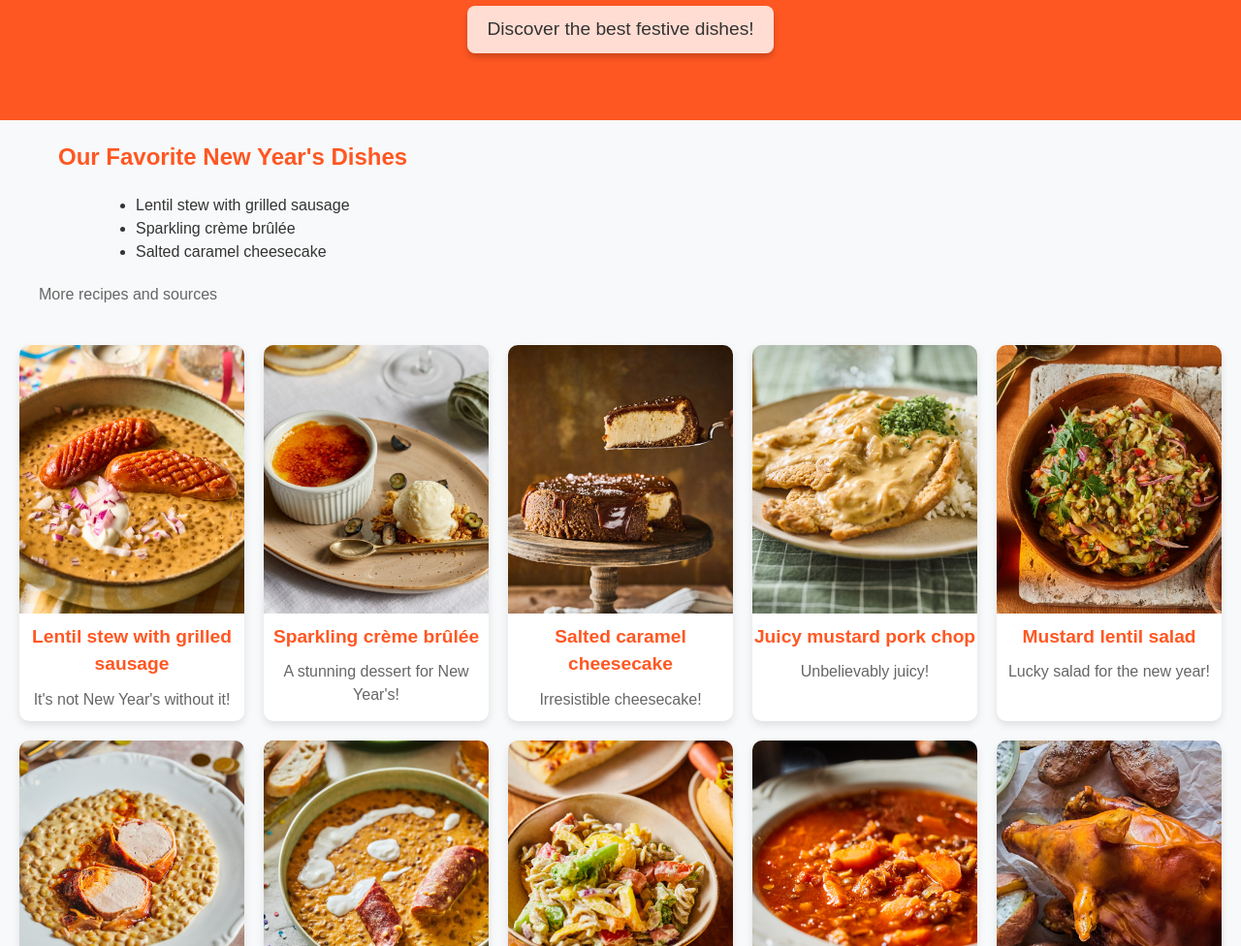
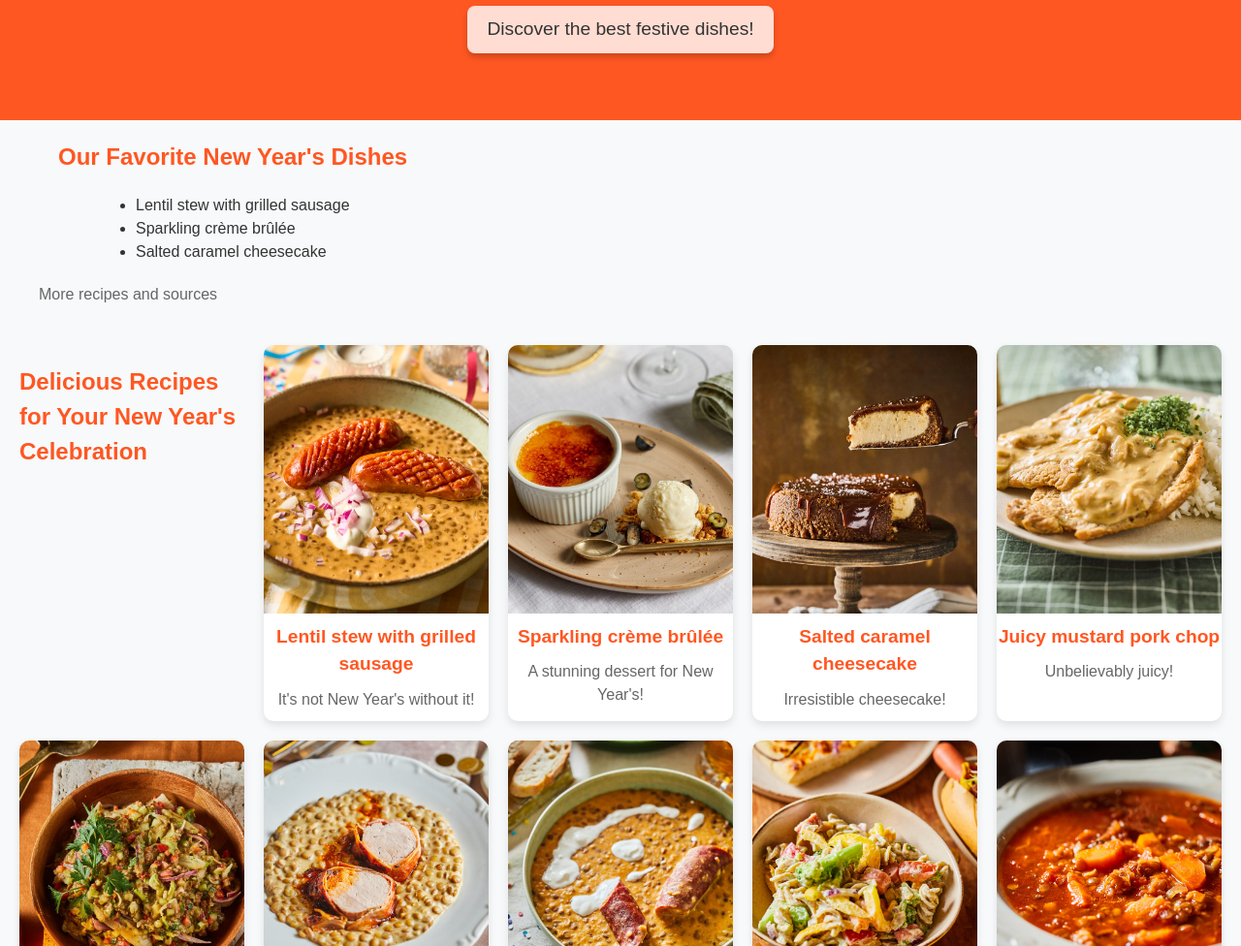
Before and after one commit to dni-kollar/2025.github.io, a plain HTML site: page index.html in a window 1280 px wide. Shown: the part 124-1100 px from the top of the page at 97% size. Drawn offline with Linux system fonts and the light colour scheme.

Commit message:
Update index.html

```diff
--- a/index.html
+++ b/index.html
@@ -24,6 +24,8 @@
         <a href="#additional-recipes" class="skip-link">More recipes and sources</a>
 
 <section class="recipe-grid">
+    <h2>Delicious Recipes for Your New Year's Celebration</h2> <!-- Új címsor hozzáadva -->
+
     <!-- First row -->
     <article class="recipe-card">
         <img src="images/lencsefozelek-sult-debrecenivel-2-767x915.jpg" alt="Lentil stew with grilled sausage">
@@ -50,6 +52,7 @@
         <h3>Mustard lentil salad</h3>
         <p>Lucky salad for the new year!</p>
     </article>
+
     <!-- Second row -->
     <article class="recipe-card">
         <img src="images/ujevi-lencsefozelek-baconfonatban-sult-sertesszuzzel-1-767x915.jpg" alt="New Year's lentil stew with bacon wrap">
```
Lines whose indentation alone changed are shown as unchanged.
